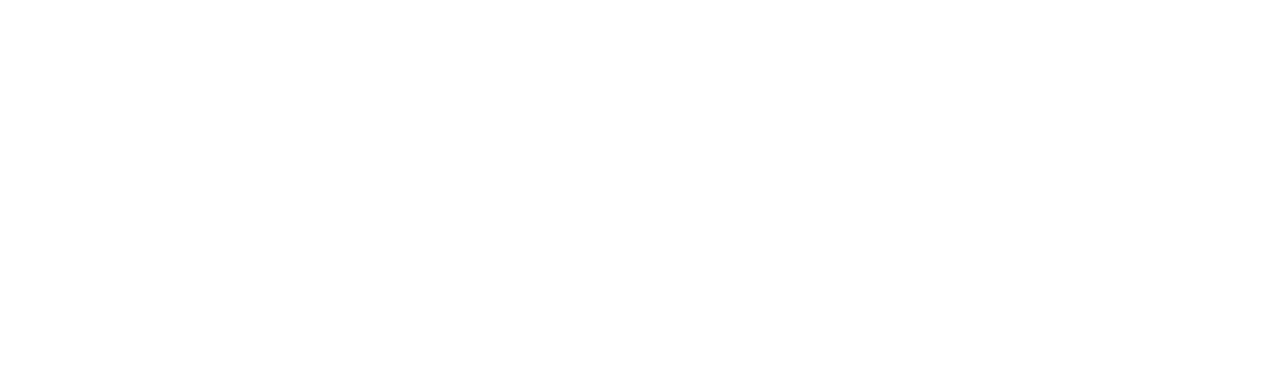
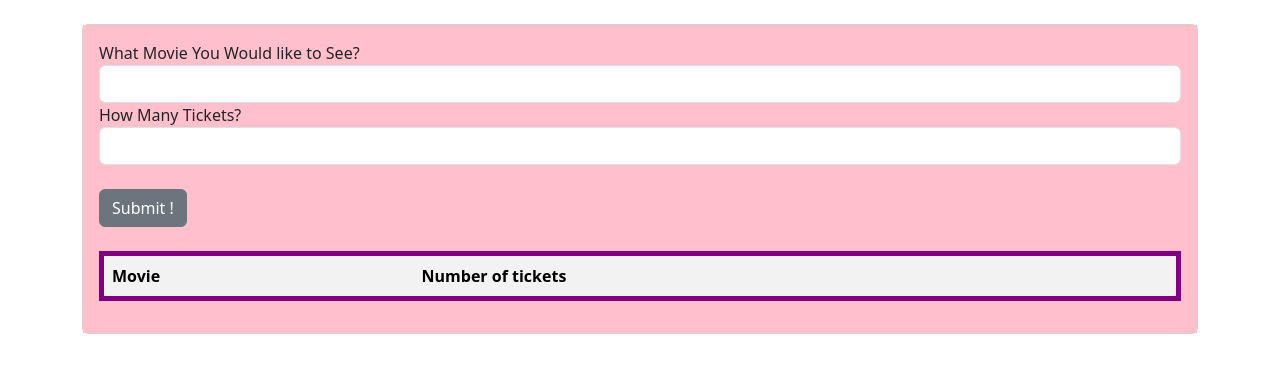
Before and after one commit to adriana1611/JS-DOM-assignment, a website: page index.html in a window 1280 px wide. Drawn offline with nearby package versions, Linux system fonts and the light colour scheme.

Commit message:
finished product

```diff
--- a/index.html
+++ b/index.html
@@ -4,12 +4,51 @@
     <meta charset="UTF-8" />
     <meta http-equiv="X-UA-Compatible" content="IE=edge" />
     <meta name="viewport" content="width=device-width, initial-scale=1.0" />
+    <link rel ="stylesheet" href="node_modules/bootstrap/dist/css/bootstrap.css">
     <title> JS & DOM Assignment</title>
   </head>
   <body>
 
+   <div class ='container'>
+  <br>
+ <!--CONTAINER FOR YOUR FORM -->
+  <div class="card">
+    <div class="card-body" id ="card-body">
+        <div class="row" >
+            <div class="col-sm">
+              <!--FORM ELEMENTS  -->
+                <div class="form-group">
+                    <label for="new-movie">What Movie You Would like to See?</label> <!-- THE LABEL FOR THE INPUT FIELD-->
+                    <input type="text" class="form-control" id="new-movie">    <!-- INPUT FIELD FOR THE MOVIE -->
+
+                </div>
+
+                <div class="col-sm">
+
+                    <div class="form-group">
+                        <label for="tickets">How Many Tickets?</label>  <!-- THE LABEL FOR THE INPUT FIELD-->
+                        <input type="text" class="form-control" id="tickets">    <!-- INPUT FIELD FOR NUMBER OF TICKETS-->
+
+        </div>
+        <br>
+        <!-- SUBMIT BUTTON -->
+        <button id="button" class="btn btn-secondary ">Submit !</button>
+    </div>
+  </div>
+</div>
+<!-- TABLE -->
+ <br>
+<table id="table" class ="table table-striped">
+<tr>
+    <th> Movie </th>
+    <th> Number of tickets </th>
+</tr>
+</table>
 
 
-    <script src="index.js"></script>
+
+    <script src="./index.js"></script>
+    <script src="node_modules/jquery/dist/jquery.js"></script>
+    <script src="node_modules/bootstrap/dist/js/bootstrap.bundle.js"></script>
   </body>
 </html>
--- a/index.js
+++ b/index.js
@@ -0,0 +1,27 @@
+// Using HTML, Bootstrap, and JavaScript create a single page website that contains the following:
+// A Bootstrap styled table representing your choice of data.
+// A Bootstrap styled form that allows a user to add a new row to the table when clicking on submit.
+
+
+//initializing variable id to 0. (used to uniquely identify each row that you add to the table.)
+let id = 0;
+
+//adding event listener to the button element in the html file
+document.getElementById('button').addEventListener("click", () => {
+
+    let table = document.getElementById('table');
+    let row = table.insertRow(-1);  // i put -1 so it can go to the bottom of the list
+
+
+    row.insertCell(0).innerHTML = document.getElementById('new-movie').value;
+    row.insertCell(1).innerHTML = document.getElementById('tickets').value;
+
+ //clears the value of the input field
+    document.getElementById(`new-movie`).value= '';
+    document.getElementById(`tickets`).value= '';
+    id++;
+});
+//card body color
+document.getElementById('card-body').style.backgroundColor = 'pink'
+//border around table
+table.style.border = '5px solid purple'
```
